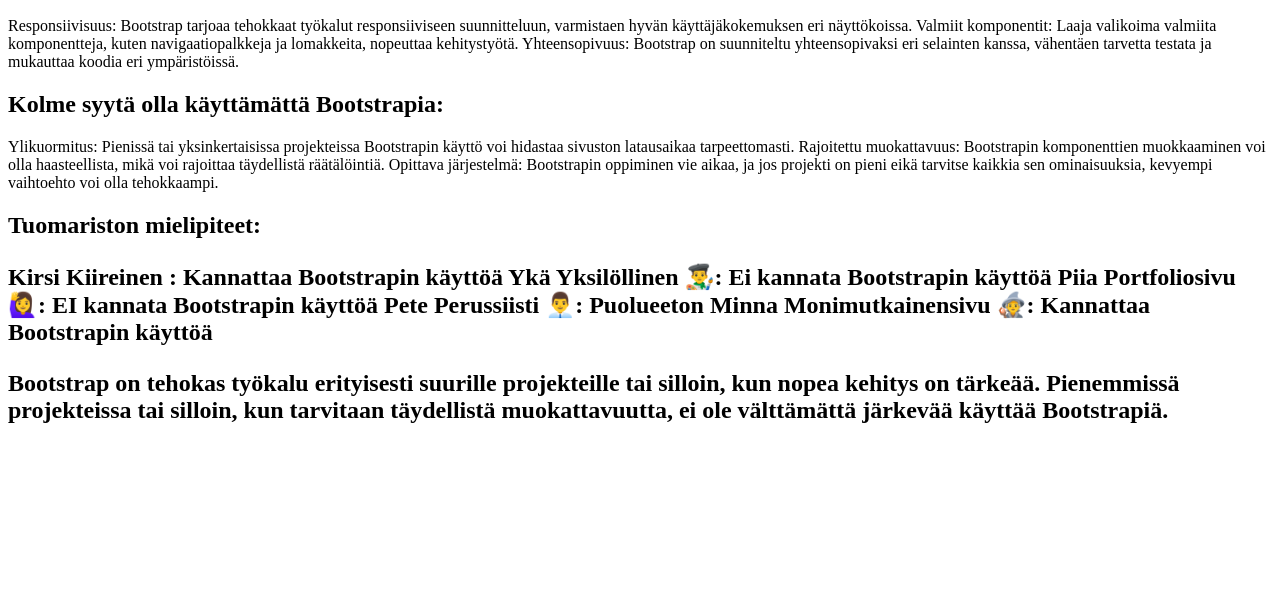
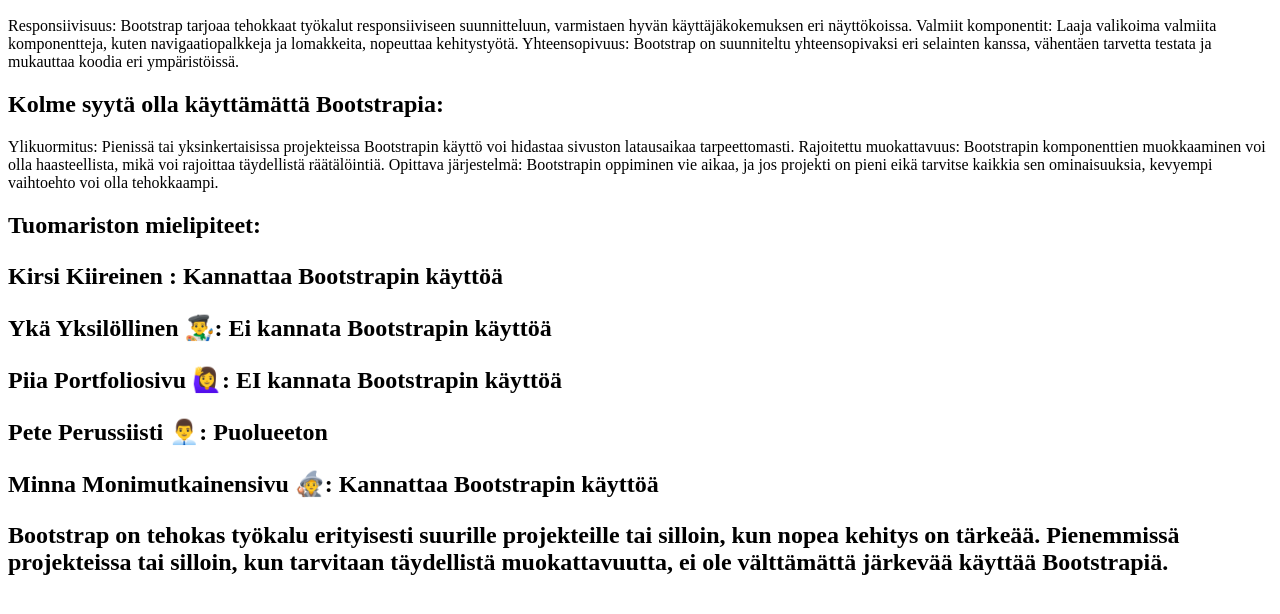
Before and after one commit to susannavartiainen/bootstrap, a plain HTML site: page index.html in a window 1280 px wide. Shown: the part 110-724 px from the top of the page. Drawn offline with Linux system fonts and the light colour scheme.

Commit message:
Update index.html

```diff
--- a/index.html
+++ b/index.html
@@ -42,13 +42,11 @@ Bootstrapin oppiminen vie aikaa, ja jos projekti on pieni eikä tarvitse kaikkia
 
 <h2>Tuomariston mielipiteet:<h2>
 
-<p>
-Kirsi Kiireinen : Kannattaa Bootstrapin käyttöä
-Ykä Yksilöllinen 👨‍🎨: Ei kannata Bootstrapin käyttöä
-Piia Portfoliosivu 🙋‍♀️: EI kannata Bootstrapin käyttöä
-Pete Perussiisti 👨‍💼: Puolueeton
-Minna Monimutkainensivu 🧙‍: Kannattaa Bootstrapin käyttöä
-</p>
+<p>Kirsi Kiireinen : Kannattaa Bootstrapin käyttöä</p>
+<p>Ykä Yksilöllinen 👨‍🎨: Ei kannata Bootstrapin käyttöä</p>
+<p>Piia Portfoliosivu 🙋‍♀️: EI kannata Bootstrapin käyttöä</p>
+<p>Pete Perussiisti 👨‍💼: Puolueeton</p>
+<p>Minna Monimutkainensivu 🧙‍: Kannattaa Bootstrapin käyttöä</p>
 
 <p>
 Bootstrap on tehokas työkalu erityisesti suurille projekteille tai silloin, kun nopea kehitys on tärkeää. Pienemmissä projekteissa tai silloin, kun tarvitaan täydellistä muokattavuutta, ei ole välttämättä järkevää käyttää Bootstrapiä.
```
